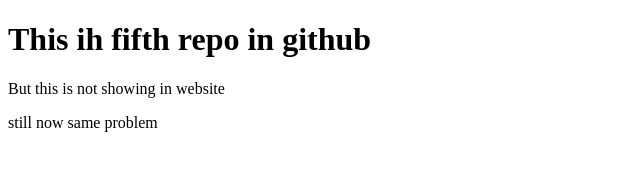
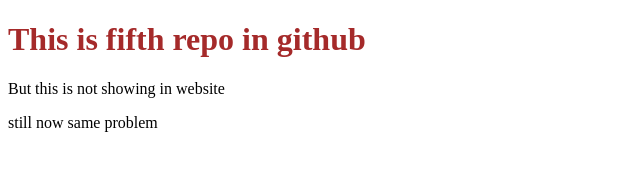
Before and after one commit to AnwarSagor/fifth-repo, a plain HTML site: page index.html in a window 1280 px wide. Shown: the whole page, without its empty margins (0-640 px from the left). Drawn offline with Linux system fonts and the light colour scheme.

Commit message:
h1 color added

```diff
--- a/index.html
+++ b/index.html
@@ -5,9 +5,10 @@
     <meta http-equiv="X-UA-Compatible" content="IE=edge">
     <meta name="viewport" content="width=device-width, initial-scale=1.0">
     <title>This is fifth repo</title>
+    <link rel="stylesheet" href="style.css">
 </head>
 <body>
-    <h1>This ih fifth repo in github</h1>
+    <h1>This is fifth repo in github</h1>
     <p>But this is not showing in website</p>
     <p>still now same problem</p>
 </body>
--- /dev/null
+++ b/style.css
@@ -0,0 +1,3 @@
+h1{
+    color: brown;
+}
```
